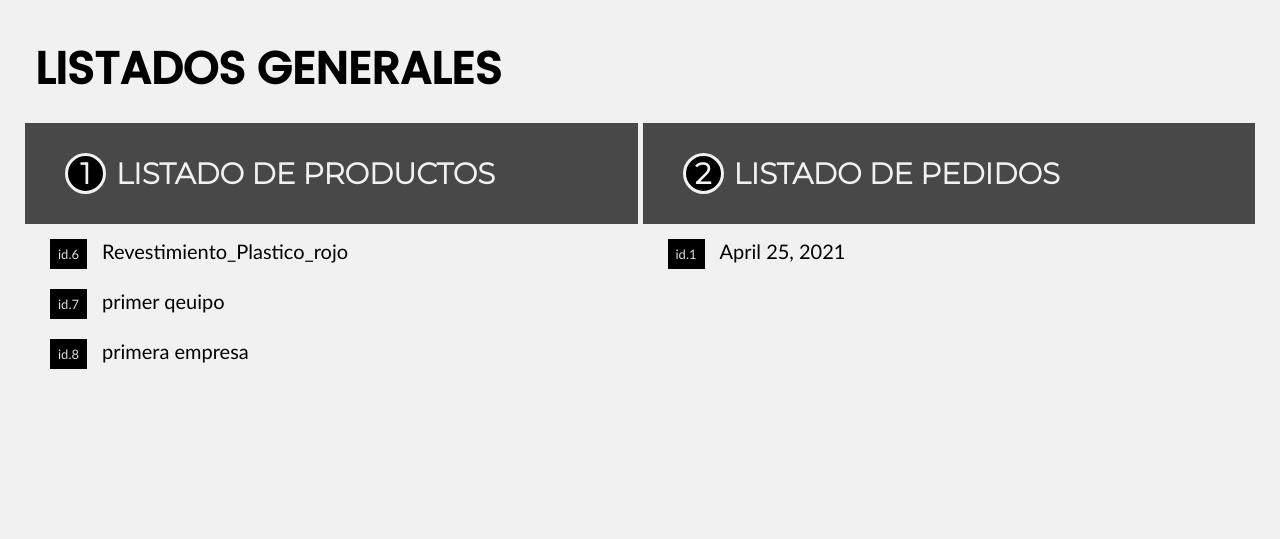
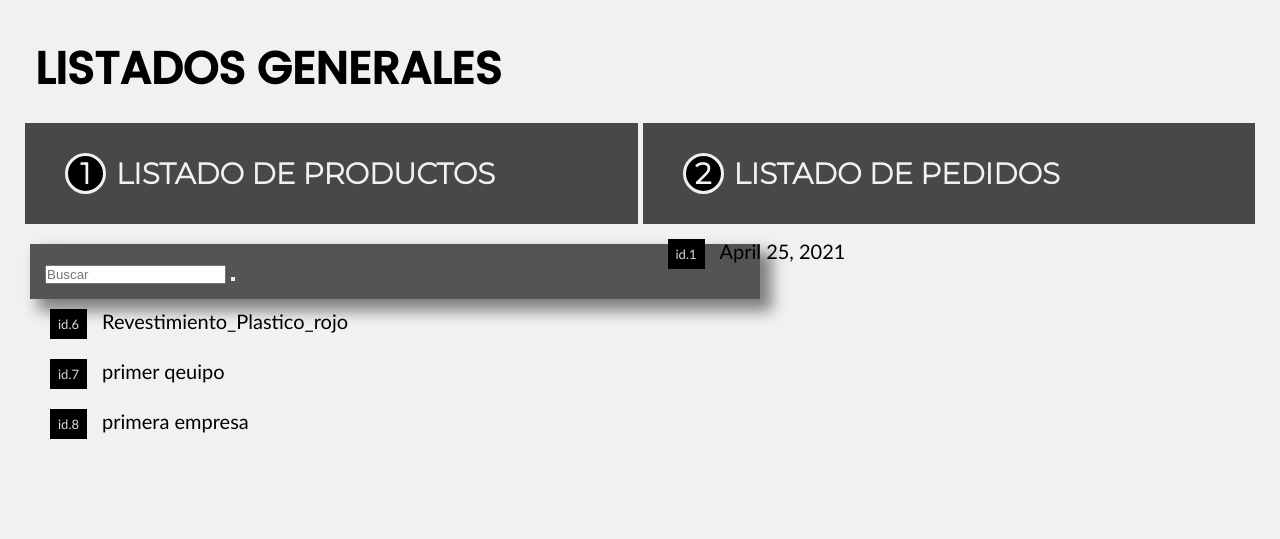
Before and after one commit to asier-vega-gutierrez/Gestion_De_Pedidos, a Django app: page /gestionDePedidos/ in a window 1280 px wide. Shown: the part 620-1159 px from the top of the page. Run offline with Django 3.2, Linux system fonts and the light colour scheme; data comes from the database, SQL or seed files in the repository.

Commit message:
barra creada, intentando que se enlace

```diff
--- /dev/null
+++ b/appGestionDePedidos/templates/buscar.html
@@ -0,0 +1,3 @@
+<!--Heredamos todos los elementos de base.html-->
+{% extends "base.html" %}
+{% load static %}
--- a/appGestionDePedidos/templates/pagPrincipal.html
+++ b/appGestionDePedidos/templates/pagPrincipal.html
@@ -27,6 +27,11 @@
         </header>
 
         <div class="listadosContenido">
+
+            <form class="navbar-search pull-left" action="buscarProducto">
+                <input type="text" class="search-query" placeholder="Buscar">
+                <button class="btn btn-primary" type="submit"><i class="icon-search"></i></button>
+            </form>
             <!--Comprobamos si existen productos en nuestra BBDD-->
             {% if productos %}
                 <ul>
--- a/appGestionDePedidos/urls.py
+++ b/appGestionDePedidos/urls.py
@@ -54,4 +54,8 @@ urlpatterns = [
     #URL para acceder al formulario en el cual se podrá modificar un componente ya existente
     path('modificarComponente/<int:pk>/', ModificarComponente.as_view(), name = 'modificarComponente'),
 
+
+    #URLS PARA BUSCAR
+    #URL para buscar un producto ya creado
+    path('buscarProducto/', BuscarView.as_view(), name = 'buscar'),
 ]
--- a/appGestionDePedidos/views.py
+++ b/appGestionDePedidos/views.py
@@ -247,3 +247,7 @@ class ModificarComponente(PermissionRequiredMixin, UpdateView):
                 "nombre",
                 "marca"
         }
+
+#Vista que permite buscar si existe algun objeto que coincida con la busqueda.
+class BuscarView(View):
+        template_name = 'buscar.html'
```
